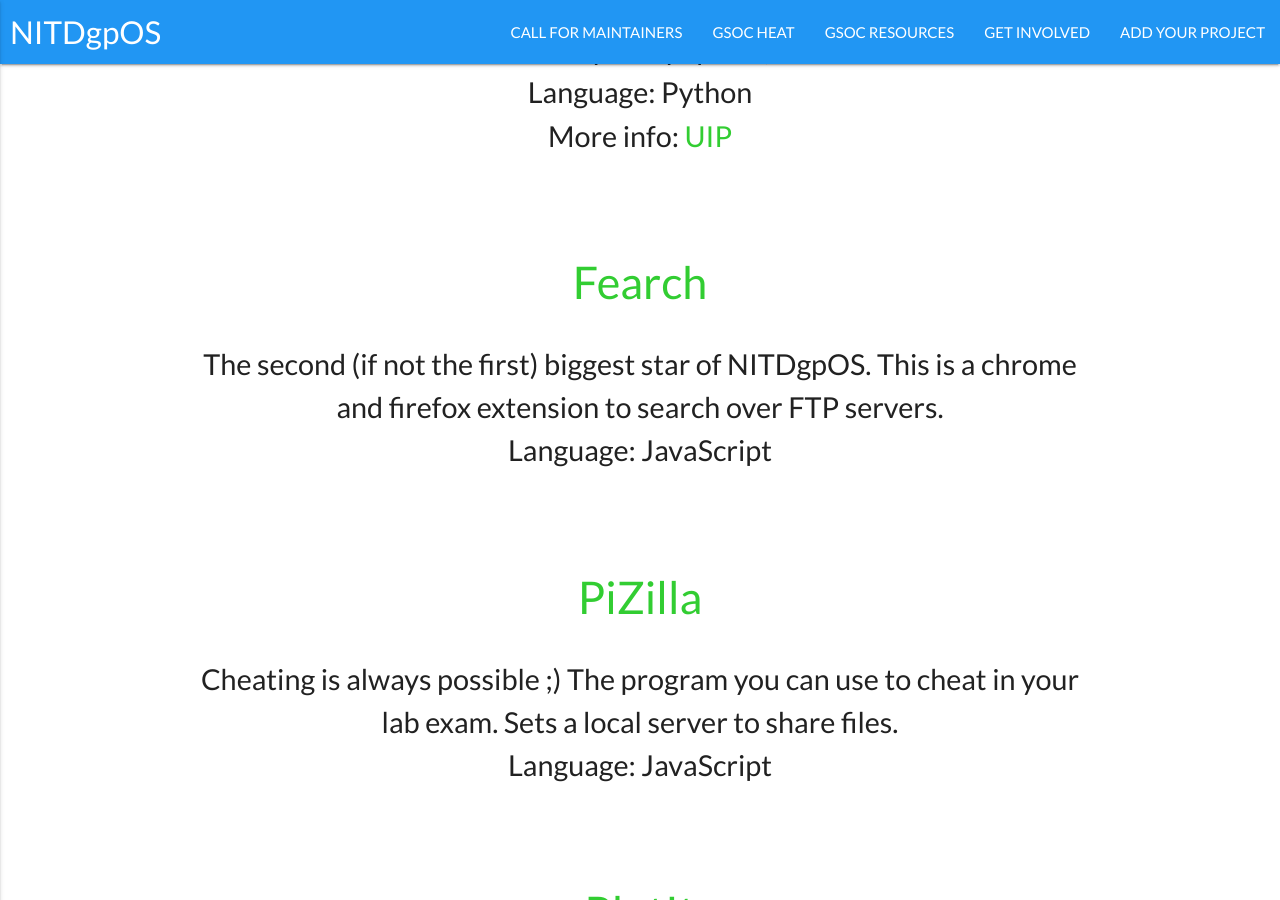
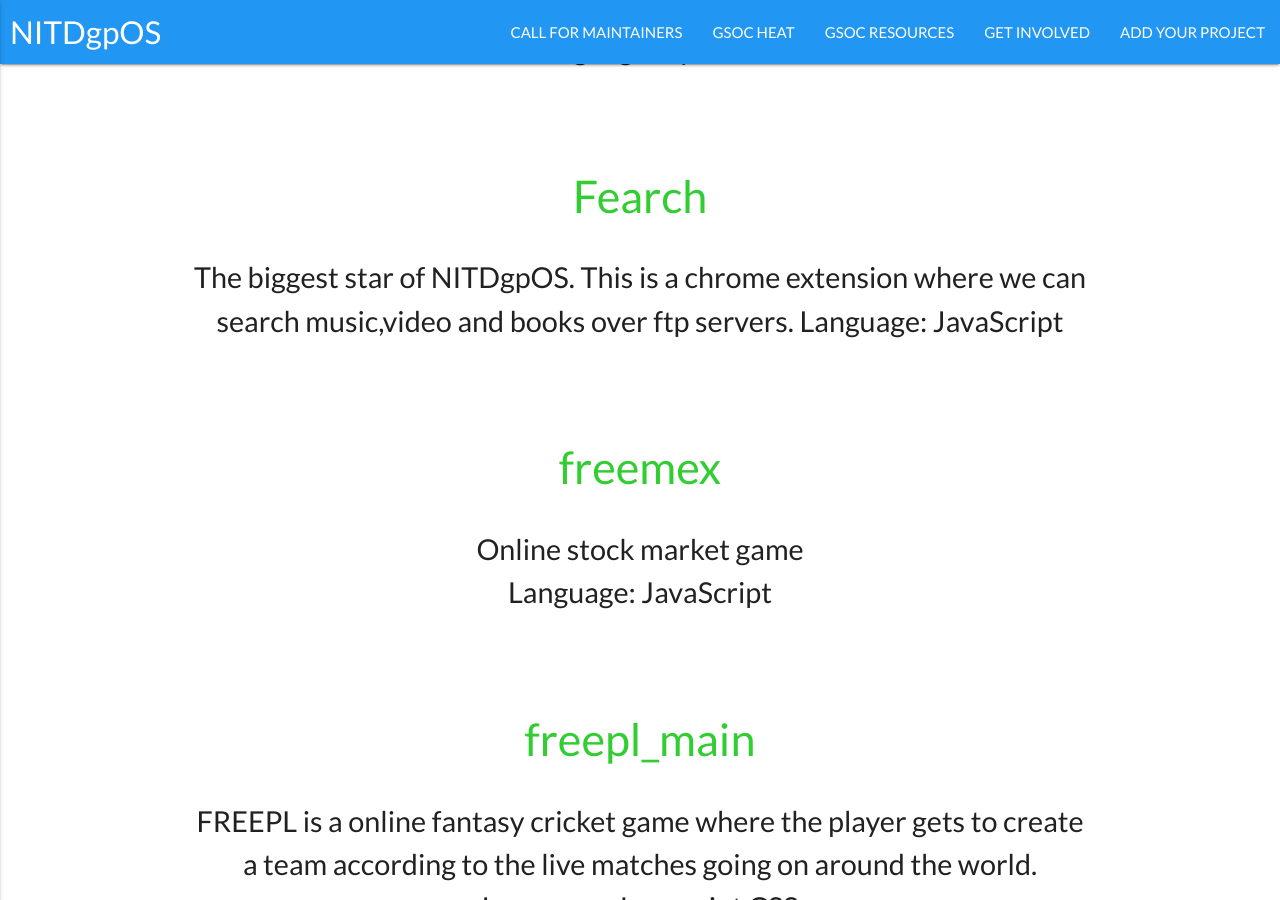
Before and after one commit to NITDgpOS/nitdgpos.github.io, a Jekyll site: the page built from GSoC_Heat.md, in a window 1280 px wide and 900 px high, scrolled down 2788 px. Built offline with Jekyll 4.4.1, drawn with Linux system fonts in a browser that asks for light colours; nearby versions of some CDN libraries; some of the changed text lies outside the part shown.

Commit message:
Update projects for GSoC Heat '19
This commit updates the project list for GSoC Heat 2019.

```diff
--- a/GSoC_Heat.md
+++ b/GSoC_Heat.md
@@ -28,52 +28,50 @@
 
 We will be sure to nerd you out with the info about the projects.
 
-# [UIP](https://github.com/NITDgpOS/UIP)
+# [Audition-Management-System](https://github.com/JayjeetAtGithub/Audition-Management-System)
 
-This is the Star repo of NITDgpOS, its a library to customize your desktop wallpapers :)
+📒 An Audition Management System primarily for GLUG Auditions
 <br/>
 Language: Python
 <br/>
-More info: [UIP](https://nitdgpos.github.io/projects/UIP)
 
-# [Fearch](https://github.com/NITDgpOS/chrome-search-extension)
+# [Fearch](https://github.com/NITDgpos/fearch)
 
-The second (if not the first) biggest star of NITDgpOS. This is a chrome and firefox extension to search over FTP servers.
+The biggest star of NITDgpOS. This is a chrome extension where we can search music,video and books over ftp servers.
+Language: JavaScript
+
+# [freemex](https://github.com/lugnitdgp/freemex)
+
+Online stock market game
 <br/>
 Language: JavaScript
 
-# [PiZilla](https://github.com/NITDgpOS/PiZilla)
+# [freepl_main](https://github.com/lugnitdgp/freepl_main)
 
-Cheating is always possible ;) The program you can use to cheat in your lab exam. Sets a local server to share files.
+FREEPL is a online fantasy cricket game where the player gets to create a team according to the live matches going on around the world.
 <br/>
-Language: JavaScript
+Language: Javascript,CSS
 
-# [PlotIt](https://github.com/NITDgpOS/PlotIt)
+# [IntReview](https://github.com/arc9693/IntReview)
 
-Maths nerd much? This is a program used to visualize graphs.
+An app that records various interview responses and publicise them.
 <br/>
 Language: Python
 
-# [SecureSnaps](https://github.com/NITDgpOS/SecureSnaps)
+# [Medium_Grabber](https://github.com/NITDgpoS/Medium_Grabber)
 
-Secure data storage and transfer is everythign! This is a repository you can use to encrypt your pics.
+This is an automated program that lets you grab the link of any article under any topic just by logging into your Google-medium account.
 <br/>
 Language: Python
 
-# [MemeFinder](https://github.com/NITDgpOS/MemeFinder)
+# [onelogger](https://github.com/realsdx/onelogger)
 
-Want any memes? This will help you out. The name says it all!
+An IP Logger
+<br/>
+Language: Javascript
+
+# [StudentPortal](https://github.com/NIT-DGPortal/StudentPortal)
+
+A customised study portal for NIT Durgapur.
 <br/>
 Language: Python
-
-# [manga](https://github.com/NITDgpOS/manga)
-
-This is the repo which you can use to download mangas and save them in your system in pdf format.
-<br/>
-Language: BASH, C, Python
-
-# [MultiGameSet](https://github.com/NITDgpOS/MultiGameSet)
-
-This is a set of 2-player games you can play.
-<br/>
-Language: Java
```
